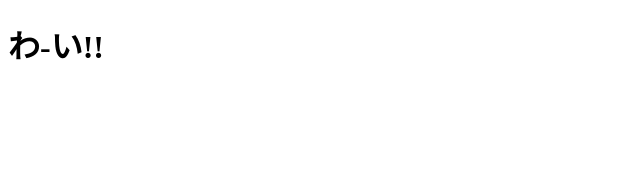
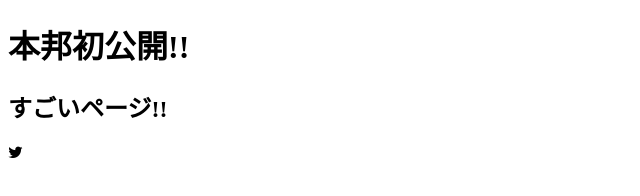
Before and after one commit to paraizo2424/codebase-test, a plain HTML site: page index.html in a window 1280 px wide. Shown: the whole page, without its empty margins (0-640 px from the left). Drawn offline with Linux system fonts and the light colour scheme.

Commit message:
2回目の更新git add index.html

```diff
--- a/index.html
+++ b/index.html
@@ -4,10 +4,15 @@
 <head>
   <meta charset="utf-8">
   <title>codebase-test</title>
+  <link rel="stylesheet" href="https://maxcdn.bootstrapcdn.com/font-awesome/4.4.0/css/font-awesome.min.css">
+
 </head>
 
 <body>
-  <h1>わ-い!!</h1>
+  <h1>本邦初公開!!</h1>
+  <h2>すごいページ!!</h2>
+
+  <span class="fa fa-twitter"></span>
 </body>
 
 </html>
```
